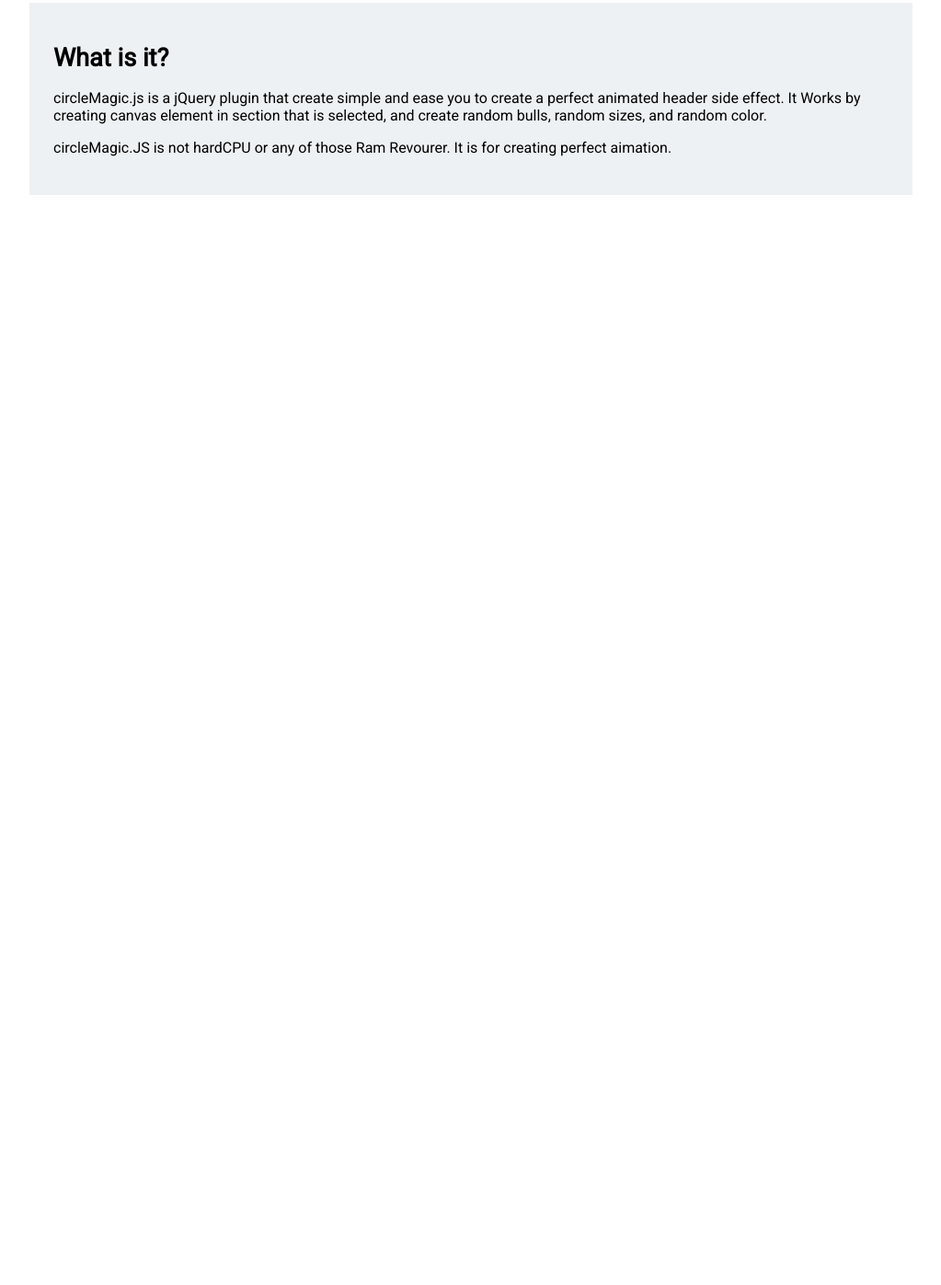
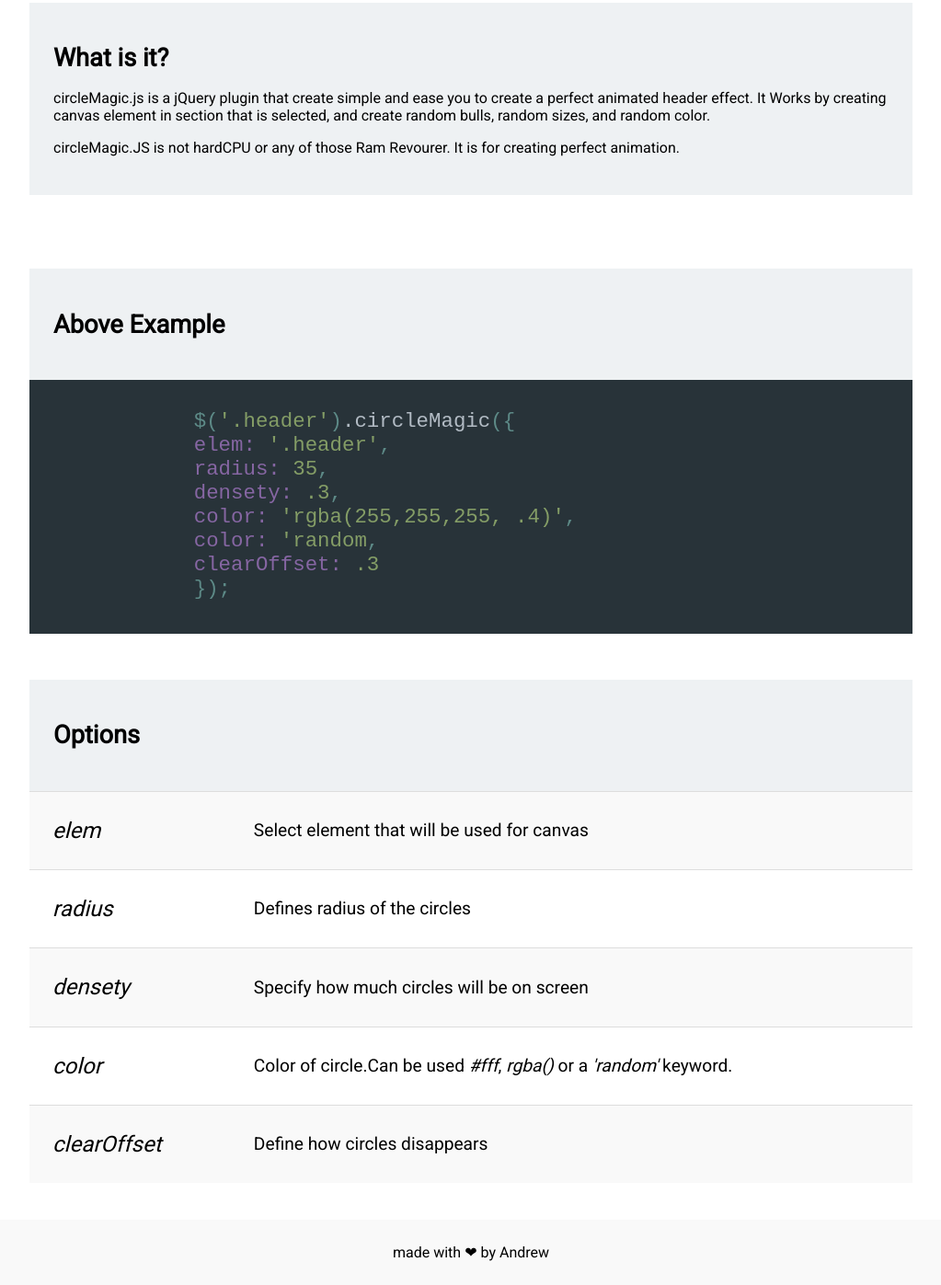
Before and after one commit to FreAK19/circleMagic.js, a website: page index.html in a window 1280 px wide. Shown: the part 867-2264 px from the top of the page at 92% size, without its empty margins (128-1151 px from the left). Before the commit the page ends 1179 px from the top, so only its background shows below. Drawn offline with nearby package versions, Linux system fonts and the light colour scheme.

Commit message:
add style for all page

```diff
--- a/dest/css/style.css
+++ b/dest/css/style.css
@@ -1,7 +1,36 @@
+.example {
+  background: #283339;
+  padding: 10px;
+  margin-bottom: 50px;
+}
 
+.code {
+  margin-left: -100px;
+  font-size: 1.4em;
+  font-weight: 500;
+  margin-bottom: 0;
+}
+
+.brace,
+.selector {
+  color: #849d66;
+}
+
+.method {
+  color: #b2bbc4;
+}
+
+.jq {
+  color: #5d8a87;
+}
+
+.key {
+  color: #8666a3;
+}
 .header {
   background: url("../img/bg.jpg") no-repeat;
   background-size: cover;
+  height: 100rem;
   overflow-x: hidden;
   margin-bottom: 70px;
   display: -webkit-box;
@@ -121,9 +150,76 @@
 .copy {
   background: #eef1f3;
   padding: 26px;
-  margin-bottom: 100px;
+  margin-bottom: 80px;
 }
 
 .copy h1 {
   font-size: 1.7em;
 }
+
+.no-margin {
+  margin-bottom: 0;
+}
+
+.data {
+  padding: 25px;
+  font-size: 1.5em;
+}
+
+.table {
+  width: 100%;
+  max-width: 100%;
+  margin-bottom: 40px;
+  background-color: #fff;
+}
+
+.table>tbody>tr>td,
+.table>tbody>tr>th,
+.table>tfoot>tr>td,
+.table>tfoot>tr>th,
+.table>thead>tr>td,
+.table>thead>tr>th {
+  padding: 25px;
+  line-height: 1.42857143;
+  border-top: 1px solid #ddd;
+}
+
+.table>thead>tr>th {
+  vertical-align: bottom;
+  border-bottom: 2px solid #ddd;
+}
+
+.table>caption+thead>tr:first-child>td,
+.table>caption+thead>tr:first-child>th,
+.table>colgroup+thead>tr:first-child>td,
+.table>colgroup+thead>tr:first-child>th,
+.table>thead:first-child>tr:first-child>td,
+.table>thead:first-child>tr:first-child>th {
+  border-top: 0;
+}
+
+.table>tbody+tbody {
+  border-top: 2px solid #ddd;
+}
+
+.table-striped>tbody>tr:nth-of-type(odd) {
+  background-color: #f9f9f9;
+}
+
+.data:first-child {
+  font-style: italic;
+}
+
+.data:nth-child(2) {
+  font-size: 1.2em;
+}
+
+.color {
+  font-style: italic;
+}
+
+.footer {
+  padding: 10px;
+  background: #f9f9f9;
+  text-align: center;
+}
--- a/index.html
+++ b/index.html
@@ -32,28 +32,71 @@
         <div class="container">
             <div class="copy" id="main">
                 <h1>What is it?</h1>
-                <p>circleMagic.js is a jQuery plugin that create simple and ease you to create a perfect animated header side effect. It Works by creating canvas element in section that is selected, and create random bulls, random sizes, and random color.
+                <p>circleMagic.js is a jQuery plugin that create simple and ease you to create a perfect animated header effect. It Works by creating canvas element in section that is selected, and create random bulls, random sizes, and random color.
                 </p>
-                <p>circleMagic.JS is not hardCPU or any of those Ram Revourer. It is for creating perfect aimation.</p>
+                <p>circleMagic.JS is not hardCPU or any of those Ram Revourer. It is for creating perfect animation.</p>
             </div>
         </div>
     </section>
     <section>
         <div class="container">
+            <div class="copy no-margin">
+                <h1>Above Example</h1>
+            </div>
             <div class="example">
-
+                <pre class="code">
+                    <span class="jq">$(</span><span class="brace">'</span><span class="selector">.header</span><span class="brace">'</span><span class="jq">)</span><span class="method">.circleMagic</span><span class="jq">({</span>
+                    <span class="key">elem:</span> <span class="selector">'.header'</span><span class="jq">,</span>
+                    <span class="key">radius:</span> <span class="selector">35</span><span class="jq">,</span>
+                    <span class="key">densety:</span> <span class="selector">.3</span><span class="jq">,</span>
+                    <span class="key">color:</span> <span class="selector">'rgba(255,255,255, .4)'</span><span class="jq">,</span>
+                    <span class="comment"><span class="key">color:</span> <span class="selector">'random</span><span class="jq">,</span></span>
+                    <span class="key">clearOffset:</span> <span class="selector">.3</span>
+                    <span class="jq">});</span>
+                </pre>
             </div>
+            <div class="copy no-margin">
+                <h1>Options</h1>
+            </div>
+                <table class="table table-striped">
+                    <tr class="row">
+                        <td class="data">elem</td>
+                        <td class="data">Select element that will be used for canvas</td>
+                    </tr>
+                    <tr class="row">
+                        <td class="data">radius</td>
+                        <td class="data">Defines radius of the circles</td>
+                    </tr>
+                    <tr class="row">
+                        <td class="data">densety</td>
+                        <td class="data">Specify how much circles will be on screen</td>
+                    </tr>
+                    <tr class="row">
+                        <td class="data">color</td>
+                        <td class="data">Color of circle.Can be used <span class="color">#fff</span>, <span class="color">rgba() </span>or a <span class="color">'random' </span>    keyword.</td>
+                    </tr>
+                    <tr class="row">
+                        <td class="data">clearOffset</td>
+                        <td class="data">Define how circles disappears</td>
+                    </tr>
+                </table>
         </div>
     </section>
+    <footer class="footer">
+        <p>made with &#10084; by Andrew</p>
+    </footer>
 </div><!-- end of container -->
+
 <script src="https://cdnjs.cloudflare.com/ajax/libs/jquery/2.1.4/jquery.min.js"></script>
 <script src="dest/main.js"></script>
 <script src="dest/circleMagic.min.js"></script>
 <script>
         $('.header').circleMagic({
-            radius: 25,
+            elem: '.header',
+            radius: 35,
             densety: .3,
-            color: 'rgba(255,255,255, .3)',
+            color: 'rgba(255,255,255, .4)',
+            //color: 'random',
             clearOffset: .3
         });
 </script>
--- a/src/css/main.css
+++ b/src/css/main.css
@@ -19,3 +19,57 @@
 .no-margin {
     margin-bottom: 0;
 }
+.data {
+    padding: 25px;
+    font-size: 1.5em;
+}
+.table {
+    width: 100%;
+    max-width: 100%;
+    margin-bottom: 40px;
+}
+.table > thead > tr > th,
+.table > tbody > tr > th,
+.table > tfoot > tr > th,
+.table > thead > tr > td,
+.table > tbody > tr > td,
+.table > tfoot > tr > td {
+    padding: 25px;
+    line-height: 1.42857143;
+    border-top: 1px solid #ddd;
+}
+.table > thead > tr > th {
+    vertical-align: bottom;
+    border-bottom: 2px solid #ddd;
+}
+.table > caption + thead > tr:first-child > th,
+.table > colgroup + thead > tr:first-child > th,
+.table > thead:first-child > tr:first-child > th,
+.table > caption + thead > tr:first-child > td,
+.table > colgroup + thead > tr:first-child > td,
+.table > thead:first-child > tr:first-child > td {
+    border-top: 0;
+}
+.table > tbody + tbody {
+    border-top: 2px solid #ddd;
+}
+.table {
+    background-color: #fff;
+}
+.table-striped > tbody > tr:nth-of-type(odd) {
+    background-color: #f9f9f9;
+}
+.data:first-child {
+    font-style: italic;
+}
+.data:nth-child(2) {
+    font-size: 1.2em;
+}
+.color {
+    font-style: italic;
+}
+.footer {
+    padding: 10px;
+    background: #f9f9f9;
+    text-align: center;
+}
```
